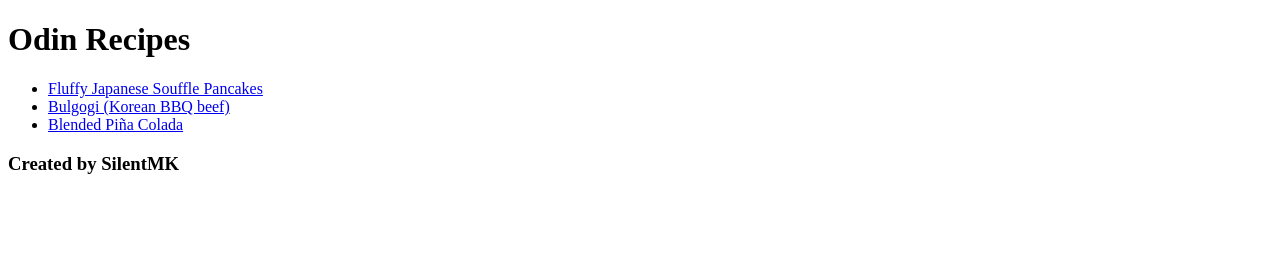
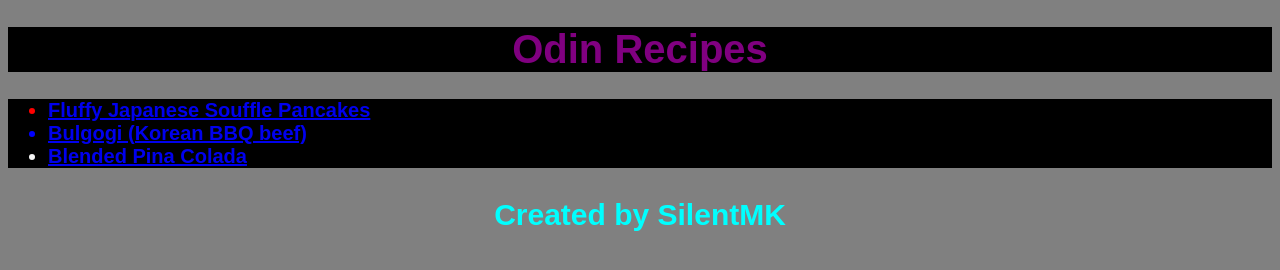
Before and after one commit to SilentMK2003/odin-recipes, a plain HTML site: page index.html in a window 1280 px wide. Drawn offline with Linux system fonts and the light colour scheme.

Commit message:
Add style.css and connect to other files
Just practicing and playing with css nothing serious.

```diff
--- a/index.html
+++ b/index.html
@@ -1,17 +1,18 @@
 <!DOCTYPE html>
 <html lang="en">
     <head>
+        <link rel="stylesheet" href="style.css">
         <meta charset="utf-8">
         <title>Odin Recipes SilentMK</title>
     </head>
 
-    <body>
-        <h1>Odin Recipes</h1>
-        <ul>
-            <li><a href="./recipes/fluffy-japanese-souffle-pancakes.html" target="_blank" rel="noopener noreferrer">Fluffy Japanese Souffle Pancakes</a></li>
-            <li><a href="./recipes/bulgogi.html" target="_blank" rel="noopener noreferrer">Bulgogi (Korean BBQ beef)</a></li>
-            <li><a href="./recipes/blended-piña-colada.html" target="_blank" rel="noopener noreferrer">Blended Piña Colada</a></li>
+    <body id="index">
+        <h1 id="main-header">Odin Recipes</h1>
+        <ul class="index-1">
+            <li class="pancakes"><a href="./recipes/fluffy-japanese-souffle-pancakes.html" target="_blank" rel="noopener noreferrer">Fluffy Japanese Souffle Pancakes</a></li>
+            <li class="beef"><a href="./recipes/bulgogi.html" target="_blank" rel="noopener noreferrer">Bulgogi (Korean BBQ beef)</a></li>
+            <li class="cocktail"><a href="./recipes/blended-piña-colada.html" target="_blank" rel="noopener noreferrer">Blended Pina Colada</a></li>
         </ul>
-    <h3>Created by SilentMK</h3>
+    <h3 class="signature">Created by SilentMK</h3>
     </body>
 </html>
--- /dev/null
+++ b/style.css
@@ -0,0 +1,37 @@
+#index {
+    background-color: grey;
+    font-family: Arial, 'Times New Roman', sans-serif;
+}
+
+#main-header {
+    color: purple;
+    background-color: black;
+    font-weight: bold;
+    text-align: center;
+    font-size: 40px;
+}
+
+.index-1 {
+    background-color: black;
+    font-weight: 550;
+    font-size: 20px;
+}
+
+.pancakes {
+    color: red;
+}
+
+.beef {
+    color: blue;
+}
+
+.cocktail {
+    color: whitesmoke;
+}
+
+.signature {
+    text-align: center;
+    color: aqua;
+    font-weight: bold;
+    font-size: 30px;
+}
```
Also changed, not shown: recipes/blended-piña-colada.html (+1 -0 lines), recipes/bulgogi.html (+1 -0 lines), recipes/fluffy-japanese-souffle-pancakes.html (+2 -1 lines).
